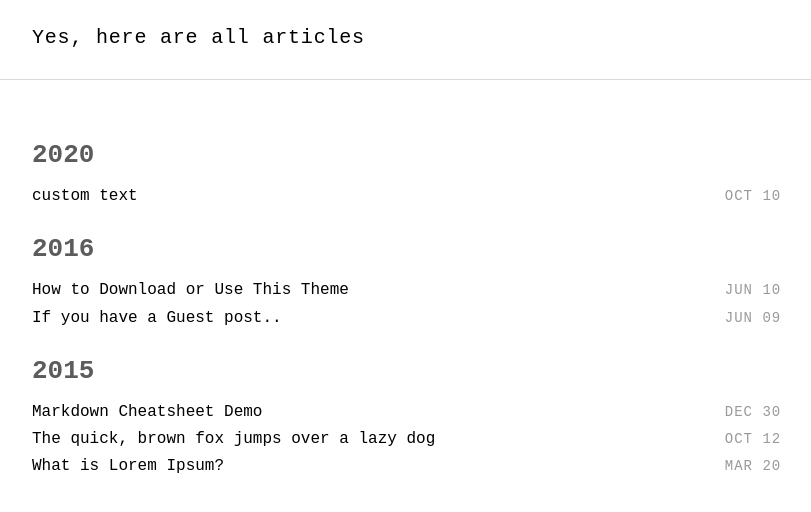
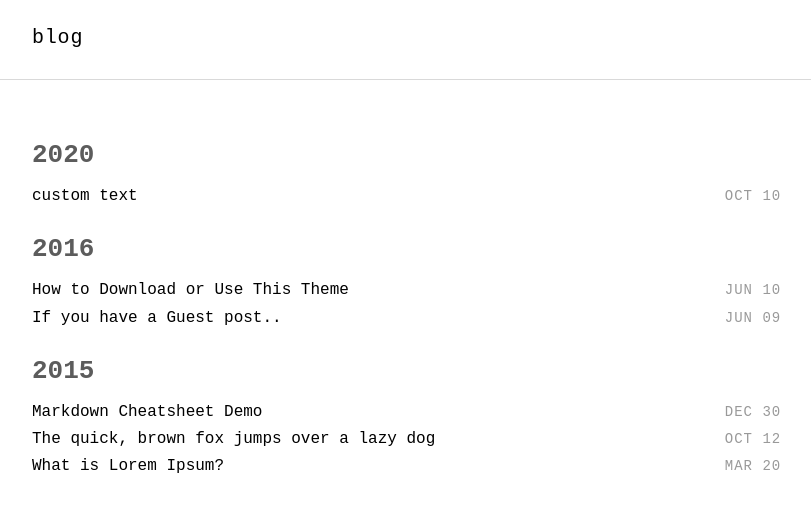
Before and after one commit to Dangiaon/blog, a Jekyll site: the page built from index.html, in a window 1280 px wide. Shown: the top 512 px of the page, without its empty margins (232-1043 px from the left). Built offline with Jekyll 4.4.1, drawn with Linux system fonts in a browser that asks for light colours; some web fonts are replaced.

Commit message:
Update _config.yml

```diff
--- a/_config.yml
+++ b/_config.yml
@@ -1,5 +1,5 @@
 # Site settings
-title_left    : "Yes, here are all articles"
+title_left    : "blog"
 title_right   : "" # default: ""
 description   : "Minimalist Jekyll theme for technical writing blog."
 keywords      : "Jekyll, theme, free, download, blog, web, minimalist"
```
